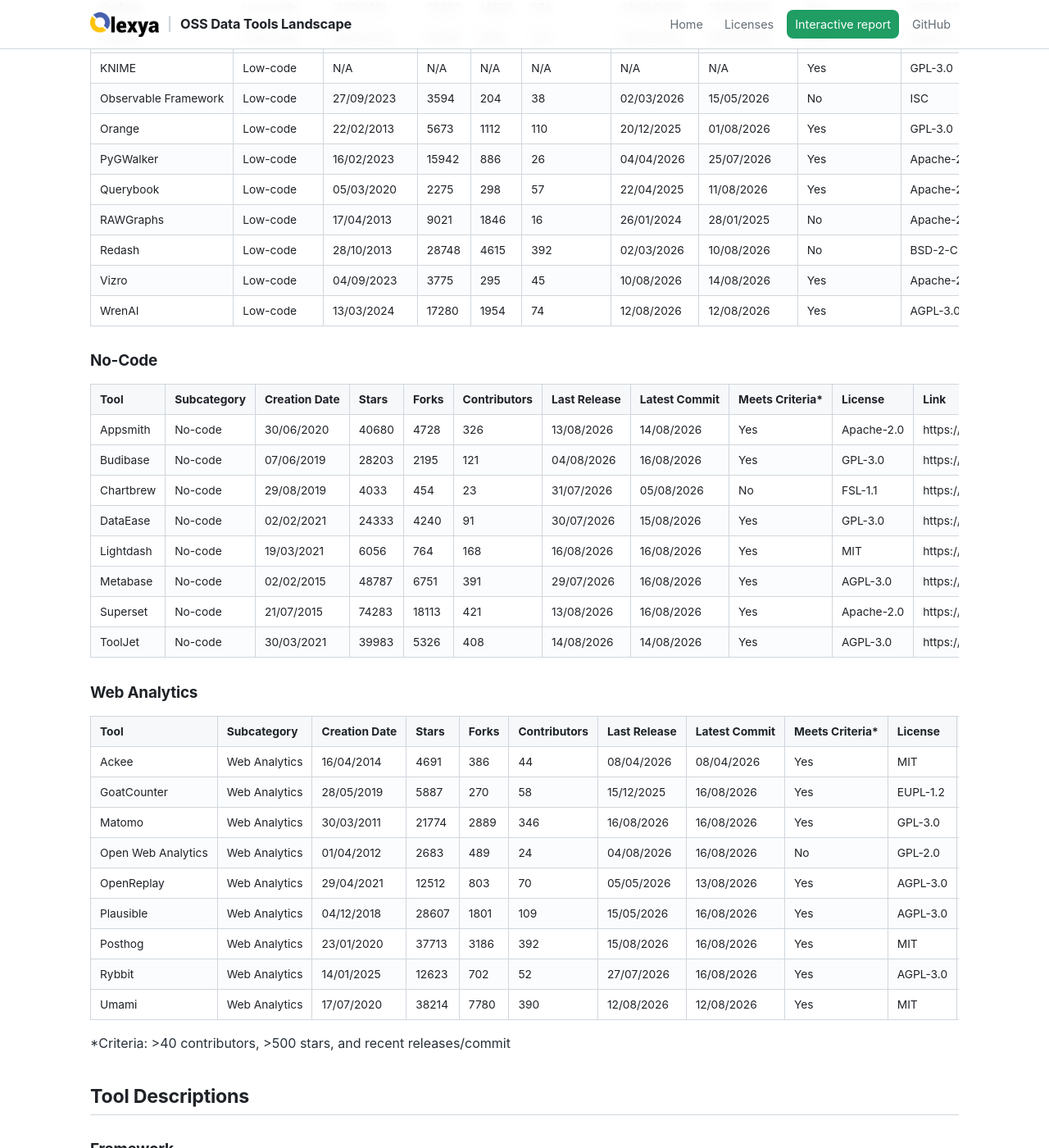
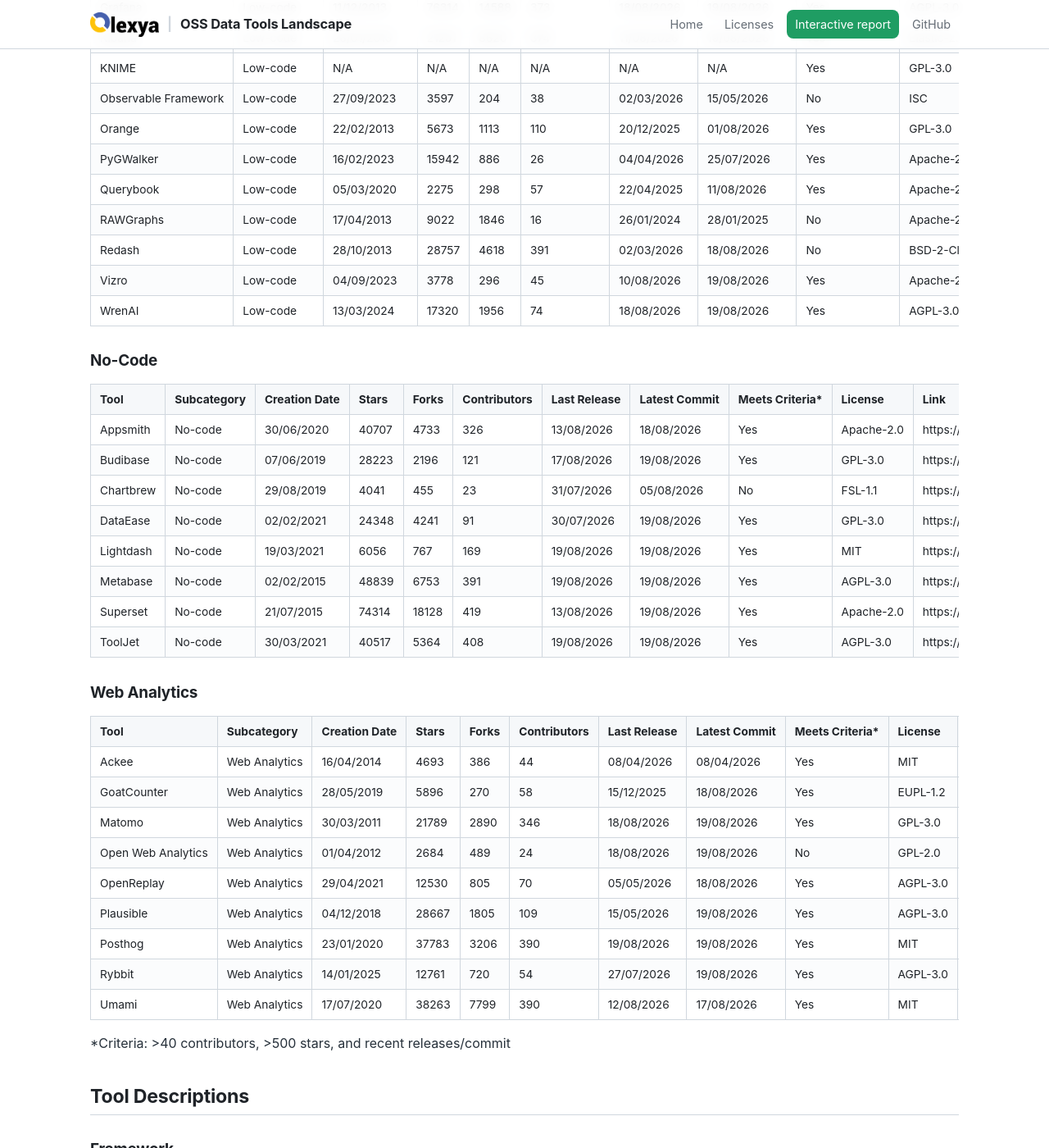
Before and after one commit to olexya/oss-data-tools-landscape, a Jekyll site: the page built from 04.analysis_and_output.md, in a window 1280 px wide and 1400 px high, scrolled down 2418 px. Shown: the whole window at 82% size. Built offline with Jekyll 4.4.1, drawn with Linux system fonts in a browser that asks for light colours; our own code applies the rules of GitHub Pages for plain Markdown files; some of the changed text lies outside the part shown.

Commit message:
Update tools inventory [automated]

```diff
--- a/04.analysis_and_output.md
+++ b/04.analysis_and_output.md
@@ -17,96 +17,96 @@ Here is a summary table of the main analysis and output tools we have identified
 
 | Tool | Subcategory | Creation Date | Stars | Forks | Contributors | Last Release | Latest Commit | Meets Criteria* | License | Link |
 |---|---|---|---|---|---|---|---|---|---|---|
-| AntV G2 | Framework | 26/05/2016 | 12594 | 1661 | 217 | 06/01/2026 | 15/07/2026 | Yes | MIT | https://github.com/antvis/G2 |
-| ApexCharts | Framework | 24/07/2018 | 15126 | 1374 | 229 | 16/08/2026 | 16/08/2026 | Yes | MIT | https://github.com/apexcharts/apexcharts.js |
-| Apache ECharts | Framework | 03/04/2013 | 67084 | 19809 | 273 | 19/05/2026 | 04/08/2026 | Yes | Apache-2.0 | https://github.com/apache/echarts |
-| Bokeh | Framework | 26/03/2012 | 20431 | 4263 | 388 | N/A | 14/08/2026 | Yes | BSD-3-Clause | https://github.com/bokeh/bokeh |
-| Chart JS | Framework | 17/03/2013 | 67645 | 11942 | 426 | 13/10/2025 | 27/05/2026 | Yes | MIT | https://github.com/chartjs/Chart.js |
-| Cube | Framework | 16/09/2018 | 20647 | 2113 | 366 | 16/08/2026 | 16/08/2026 | Yes | Apache-2.0 | https://github.com/cube-js/cube |
-| D3JS | Framework | 27/09/2010 | 113480 | 22677 | 136 | 12/03/2024 | 28/05/2026 | Yes | ISC | https://github.com/d3/d3 |
-| deck.gl | Framework | 15/12/2015 | 14422 | 2254 | 283 | 11/08/2026 | 16/08/2026 | Yes | MIT | https://github.com/visgl/deck.gl |
-| ggplot2 | Framework | 25/05/2008 | 6980 | 2129 | 346 | 22/04/2026 | 22/04/2026 | Yes | MIT | https://github.com/tidyverse/ggplot2 |
-| Great Tables | Framework | 06/05/2022 | 2716 | 128 | 34 | 27/07/2026 | 05/08/2026 | No | MIT | https://github.com/posit-dev/great-tables |
+| AntV G2 | Framework | 26/05/2016 | 12591 | 1660 | 217 | 06/01/2026 | 15/07/2026 | Yes | MIT | https://github.com/antvis/G2 |
+| ApexCharts | Framework | 24/07/2018 | 15128 | 1374 | 230 | 18/08/2026 | 18/08/2026 | Yes | MIT | https://github.com/apexcharts/apexcharts.js |
+| Apache ECharts | Framework | 03/04/2013 | 67095 | 19810 | 273 | 19/05/2026 | 04/08/2026 | Yes | Apache-2.0 | https://github.com/apache/echarts |
+| Bokeh | Framework | 26/03/2012 | 20433 | 4261 | 388 | N/A | 17/08/2026 | Yes | BSD-3-Clause | https://github.com/bokeh/bokeh |
+| Chart JS | Framework | 17/03/2013 | 67643 | 11942 | 426 | 13/10/2025 | 27/05/2026 | Yes | MIT | https://github.com/chartjs/Chart.js |
+| Cube | Framework | 16/09/2018 | 20663 | 2120 | 366 | 19/08/2026 | 19/08/2026 | Yes | Apache-2.0 | https://github.com/cube-js/cube |
+| D3JS | Framework | 27/09/2010 | 113500 | 22678 | 136 | 12/03/2024 | 28/05/2026 | Yes | ISC | https://github.com/d3/d3 |
+| deck.gl | Framework | 15/12/2015 | 14486 | 2256 | 283 | 11/08/2026 | 19/08/2026 | Yes | MIT | https://github.com/visgl/deck.gl |
+| ggplot2 | Framework | 25/05/2008 | 6982 | 2128 | 346 | 22/04/2026 | 22/04/2026 | Yes | MIT | https://github.com/tidyverse/ggplot2 |
+| Great Tables | Framework | 06/05/2022 | 2718 | 128 | 34 | 27/07/2026 | 05/08/2026 | No | MIT | https://github.com/posit-dev/great-tables |
 | Holoviz | Framework | 22/09/2017 | 915 | 127 | 24 | 22/03/2023 | 29/06/2026 | No | BSD-3-Clause | https://github.com/holoviz/holoviz |
-| kepler.gl | Framework | 28/02/2018 | 11970 | 1951 | 132 | 04/08/2026 | 16/08/2026 | Yes | MIT | https://github.com/keplergl/kepler.gl |
-| Lonboard | Framework | 31/08/2023 | 959 | 52 | 27 | 02/04/2026 | 03/08/2026 | No | MIT | https://github.com/developmentseed/lonboard |
-| Matplotlib | Framework | 19/02/2011 | 23082 | 8439 | 437 | 18/07/2026 | 16/08/2026 | Yes | Matplotlib | https://github.com/matplotlib/matplotlib |
+| kepler.gl | Framework | 28/02/2018 | 11978 | 1953 | 132 | 17/08/2026 | 19/08/2026 | Yes | MIT | https://github.com/keplergl/kepler.gl |
+| Lonboard | Framework | 31/08/2023 | 960 | 53 | 27 | 02/04/2026 | 03/08/2026 | No | MIT | https://github.com/developmentseed/lonboard |
+| Matplotlib | Framework | 19/02/2011 | 23092 | 8445 | 437 | 18/07/2026 | 19/08/2026 | Yes | Matplotlib | https://github.com/matplotlib/matplotlib |
 | Nivo | Framework | 16/04/2016 | 14085 | 1081 | 208 | 23/05/2025 | 21/07/2026 | Yes | MIT | https://github.com/plouc/nivo |
-| Perspective | Framework | 02/11/2017 | 11114 | 1332 | 88 | 10/08/2026 | 10/08/2026 | Yes | Apache-2.0 | https://github.com/finos/perspective |
-| Plotly | Framework | 21/11/2013 | 18741 | 2833 | 294 | 29/07/2026 | 07/08/2026 | Yes | MIT | https://github.com/plotly/plotly.py |
-| Plotnine | Framework | 24/04/2017 | 4759 | 252 | 99 | 14/08/2026 | 15/08/2026 | Yes | MIT | https://github.com/has2k1/plotnine |
-| Recharts | Framework | 07/08/2015 | 27506 | 1966 | 394 | 25/07/2026 | 16/08/2026 | Yes | MIT | https://github.com/recharts/recharts |
-| Seaborn | Framework | 18/06/2012 | 14004 | 2128 | 190 | 25/01/2024 | 06/07/2026 | Yes | BSD-3-Clause | https://github.com/mwaskom/seaborn |
-| Vega/Altair | Framework | 19/09/2015 | 10453 | 865 | 181 | 23/06/2026 | 16/08/2026 | Yes | BSD-3-Clause | https://github.com/vega/altair |
-| visx | Framework | 15/03/2017 | 21006 | 771 | 162 | 11/06/2026 | 22/06/2026 | Yes | MIT | https://github.com/airbnb/visx |
+| Perspective | Framework | 02/11/2017 | 11120 | 1332 | 88 | 10/08/2026 | 10/08/2026 | Yes | Apache-2.0 | https://github.com/finos/perspective |
+| Plotly | Framework | 21/11/2013 | 18748 | 2833 | 294 | 29/07/2026 | 07/08/2026 | Yes | MIT | https://github.com/plotly/plotly.py |
+| Plotnine | Framework | 24/04/2017 | 4757 | 252 | 99 | 14/08/2026 | 15/08/2026 | Yes | MIT | https://github.com/has2k1/plotnine |
+| Recharts | Framework | 07/08/2015 | 27509 | 1970 | 397 | 25/07/2026 | 19/08/2026 | Yes | MIT | https://github.com/recharts/recharts |
+| Seaborn | Framework | 18/06/2012 | 14000 | 2128 | 190 | 25/01/2024 | 06/07/2026 | Yes | BSD-3-Clause | https://github.com/mwaskom/seaborn |
+| Vega/Altair | Framework | 19/09/2015 | 10455 | 865 | 181 | 23/06/2026 | 16/08/2026 | Yes | BSD-3-Clause | https://github.com/vega/altair |
+| visx | Framework | 15/03/2017 | 21007 | 771 | 161 | 11/06/2026 | 22/06/2026 | Yes | MIT | https://github.com/airbnb/visx |
 
 ### High-Code
 
 | Tool | Subcategory | Creation Date | Stars | Forks | Contributors | Last Release | Latest Commit | Meets Criteria* | License | Link |
 |---|---|---|---|---|---|---|---|---|---|---|
-| Apache Zeppelin | High-code | 25/03/2015 | 6651 | 2832 | 338 | N/A | 16/08/2026 | Yes | Apache-2.0 | https://github.com/apache/zeppelin |
-| Gradio | High-code | 19/12/2018 | 43371 | 3574 | 466 | 12/08/2026 | 14/08/2026 | Yes | Apache-2.0 | https://github.com/gradio-app/gradio |
-| H2O Wave | High-code | 16/05/2020 | 4248 | 368 | 59 | 14/08/2026 | 14/08/2026 | Yes | Apache-2.0 | https://github.com/h2oai/wave |
-| Plotly Dash | High-code | 10/04/2015 | 24373 | 2315 | 188 | 21/07/2026 | 13/08/2026 | Yes | MIT | https://github.com/plotly/dash |
-| JupyterLab | High-code | 03/06/2016 | 15255 | 4061 | 364 | 10/08/2026 | 15/08/2026 | Yes | BSD-3-Clause | https://github.com/jupyterlab/jupyterlab |
-| Marimo | High-code | 14/08/2023 | 22352 | 1225 | 321 | 31/07/2026 | 14/08/2026 | Yes | Apache-2.0 | https://github.com/marimo-team/marimo |
-| NiceGUI | High-code | 07/05/2021 | 16128 | 938 | 212 | 12/08/2026 | 12/08/2026 | Yes | MIT | https://github.com/zauberzeug/nicegui |
-| Observable | High-code | 02/05/2017 | 1084 | 84 | 12 | 06/11/2024 | 08/05/2026 | No | ISC | https://github.com/observablehq/runtime |
-| Panel | High-code | 23/08/2018 | 5732 | 620 | 220 | 01/06/2026 | 14/08/2026 | Yes | BSD-3-Clause | https://github.com/holoviz/panel |
-| Py Shiny | High-code | 27/07/2021 | 1746 | 132 | 45 | 29/07/2026 | 13/08/2026 | Yes | MIT | https://github.com/posit-dev/py-shiny |
-| Quarto | High-code | 25/09/2020 | 5937 | 453 | 149 | 28/07/2026 | 10/08/2026 | Yes | MIT | https://github.com/quarto-dev/quarto-cli |
-| Reflex | High-code | 25/10/2022 | 28826 | 1768 | 207 | 14/08/2026 | 15/08/2026 | Yes | Apache-2.0 | https://github.com/reflex-dev/reflex |
-| Rill | High-code | 09/12/2021 | 2811 | 191 | 49 | 03/08/2026 | 16/08/2026 | Yes | Apache-2.0 | https://github.com/rilldata/rill |
-| Shiny (R) | High-code | 20/06/2012 | 5677 | 1890 | 91 | 22/06/2026 | 13/08/2026 | Yes | MIT | https://github.com/rstudio/shiny |
-| Solara | High-code | 09/03/2022 | 2168 | 197 | 48 | N/A | 16/08/2026 | Yes | MIT | https://github.com/widgetti/solara |
-| Streamlit | High-code | 24/08/2019 | 45556 | 4364 | 318 | 05/08/2026 | 14/08/2026 | Yes | Apache-2.0 | https://github.com/streamlit/streamlit |
-| Taipy | High-code | 18/02/2022 | 19427 | 1997 | 78 | 30/04/2026 | 07/05/2026 | Yes | Apache-2.0 | https://github.com/Avaiga/taipy |
-| Voila | High-code | 21/08/2018 | 5941 | 528 | 72 | 22/04/2026 | 12/06/2026 | Yes | BSD-3-Clause | https://github.com/voila-dashboards/voila |
+| Apache Zeppelin | High-code | 25/03/2015 | 6652 | 2832 | 338 | N/A | 19/08/2026 | Yes | Apache-2.0 | https://github.com/apache/zeppelin |
+| Gradio | High-code | 19/12/2018 | 43389 | 3576 | 466 | 19/08/2026 | 19/08/2026 | Yes | Apache-2.0 | https://github.com/gradio-app/gradio |
+| H2O Wave | High-code | 16/05/2020 | 4249 | 368 | 59 | 14/08/2026 | 14/08/2026 | Yes | Apache-2.0 | https://github.com/h2oai/wave |
+| Plotly Dash | High-code | 10/04/2015 | 24379 | 2317 | 188 | 21/07/2026 | 18/08/2026 | Yes | MIT | https://github.com/plotly/dash |
+| JupyterLab | High-code | 03/06/2016 | 15259 | 4066 | 364 | 10/08/2026 | 18/08/2026 | Yes | BSD-3-Clause | https://github.com/jupyterlab/jupyterlab |
+| Marimo | High-code | 14/08/2023 | 22400 | 1230 | 321 | 17/08/2026 | 19/08/2026 | Yes | Apache-2.0 | https://github.com/marimo-team/marimo |
+| NiceGUI | High-code | 07/05/2021 | 16145 | 939 | 213 | 12/08/2026 | 19/08/2026 | Yes | MIT | https://github.com/zauberzeug/nicegui |
+| Observable | High-code | 02/05/2017 | 1085 | 84 | 12 | 06/11/2024 | 08/05/2026 | No | ISC | https://github.com/observablehq/runtime |
+| Panel | High-code | 23/08/2018 | 5735 | 621 | 220 | 17/08/2026 | 18/08/2026 | Yes | BSD-3-Clause | https://github.com/holoviz/panel |
+| Py Shiny | High-code | 27/07/2021 | 1746 | 133 | 45 | 29/07/2026 | 18/08/2026 | Yes | MIT | https://github.com/posit-dev/py-shiny |
+| Quarto | High-code | 25/09/2020 | 5946 | 453 | 149 | 28/07/2026 | 10/08/2026 | Yes | MIT | https://github.com/quarto-dev/quarto-cli |
+| Reflex | High-code | 25/10/2022 | 28832 | 1769 | 207 | 19/08/2026 | 19/08/2026 | Yes | Apache-2.0 | https://github.com/reflex-dev/reflex |
+| Rill | High-code | 09/12/2021 | 2817 | 193 | 50 | 03/08/2026 | 19/08/2026 | Yes | Apache-2.0 | https://github.com/rilldata/rill |
+| Shiny (R) | High-code | 20/06/2012 | 5678 | 1890 | 91 | 22/06/2026 | 13/08/2026 | Yes | MIT | https://github.com/rstudio/shiny |
+| Solara | High-code | 09/03/2022 | 2168 | 197 | 48 | N/A | 19/08/2026 | Yes | MIT | https://github.com/widgetti/solara |
+| Streamlit | High-code | 24/08/2019 | 45574 | 4359 | 319 | 19/08/2026 | 19/08/2026 | Yes | Apache-2.0 | https://github.com/streamlit/streamlit |
+| Taipy | High-code | 18/02/2022 | 19428 | 1996 | 78 | 30/04/2026 | 07/05/2026 | Yes | Apache-2.0 | https://github.com/Avaiga/taipy |
+| Voila | High-code | 21/08/2018 | 5940 | 528 | 72 | 22/04/2026 | 12/06/2026 | Yes | BSD-3-Clause | https://github.com/voila-dashboards/voila |
 
 ### Low-Code
 
 | Tool | Subcategory | Creation Date | Stars | Forks | Contributors | Last Release | Latest Commit | Meets Criteria* | License | Link |
 |---|---|---|---|---|---|---|---|---|---|---|
-| Datasette | Low-code | 23/10/2017 | 11384 | 899 | 93 | 06/08/2026 | 10/08/2026 | Yes | Apache-2.0 | https://github.com/simonw/datasette |
-| Evidence | Low-code | 27/05/2021 | 6856 | 395 | 68 | 06/02/2026 | 18/02/2026 | Yes | MIT | https://github.com/evidence-dev/evidence |
-| Grafana | Low-code | 11/12/2013 | 76300 | 14562 | 374 | 07/08/2026 | 14/08/2026 | Yes | AGPL-3.0 | https://github.com/grafana/grafana |
-| Kibana | Low-code | 26/01/2013 | 21246 | 8616 | 374 | 11/08/2026 | 16/08/2026 | Yes | Elastic-2.0 | https://github.com/elastic/kibana |
+| Datasette | Low-code | 23/10/2017 | 11390 | 898 | 93 | 06/08/2026 | 10/08/2026 | Yes | Apache-2.0 | https://github.com/simonw/datasette |
+| Evidence | Low-code | 27/05/2021 | 6862 | 394 | 68 | 06/02/2026 | 18/02/2026 | Yes | MIT | https://github.com/evidence-dev/evidence |
+| Grafana | Low-code | 11/12/2013 | 76314 | 14588 | 373 | 18/08/2026 | 19/08/2026 | Yes | AGPL-3.0 | https://github.com/grafana/grafana |
+| Kibana | Low-code | 26/01/2013 | 21251 | 8620 | 374 | 11/08/2026 | 19/08/2026 | Yes | Elastic-2.0 | https://github.com/elastic/kibana |
 | KNIME | Low-code | N/A | N/A | N/A | N/A | N/A | N/A | Yes | GPL-3.0 | https://github.com/knime/knime-core |
-| Observable Framework | Low-code | 27/09/2023 | 3594 | 204 | 38 | 02/03/2026 | 15/05/2026 | No | ISC | https://github.com/observablehq/framework |
-| Orange | Low-code | 22/02/2013 | 5673 | 1112 | 110 | 20/12/2025 | 01/08/2026 | Yes | GPL-3.0 | https://github.com/biolab/orange3 |
+| Observable Framework | Low-code | 27/09/2023 | 3597 | 204 | 38 | 02/03/2026 | 15/05/2026 | No | ISC | https://github.com/observablehq/framework |
+| Orange | Low-code | 22/02/2013 | 5673 | 1113 | 110 | 20/12/2025 | 01/08/2026 | Yes | GPL-3.0 | https://github.com/biolab/orange3 |
 | PyGWalker | Low-code | 16/02/2023 | 15942 | 886 | 26 | 04/04/2026 | 25/07/2026 | Yes | Apache-2.0 | https://github.com/Kanaries/pygwalker |
 | Querybook | Low-code | 05/03/2020 | 2275 | 298 | 57 | 22/04/2025 | 11/08/2026 | Yes | Apache-2.0 | https://github.com/pinterest/querybook |
-| RAWGraphs | Low-code | 17/04/2013 | 9021 | 1846 | 16 | 26/01/2024 | 28/01/2025 | No | Apache-2.0 | https://github.com/rawgraphs/rawgraphs-app |
-| Redash | Low-code | 28/10/2013 | 28748 | 4615 | 392 | 02/03/2026 | 10/08/2026 | No | BSD-2-Clause | https://github.com/getredash/redash |
-| Vizro | Low-code | 04/09/2023 | 3775 | 295 | 45 | 10/08/2026 | 14/08/2026 | Yes | Apache-2.0 | https://github.com/mckinsey/vizro |
-| WrenAI | Low-code | 13/03/2024 | 17280 | 1954 | 74 | 12/08/2026 | 12/08/2026 | Yes | AGPL-3.0 | https://github.com/Canner/WrenAI |
+| RAWGraphs | Low-code | 17/04/2013 | 9022 | 1846 | 16 | 26/01/2024 | 28/01/2025 | No | Apache-2.0 | https://github.com/rawgraphs/rawgraphs-app |
+| Redash | Low-code | 28/10/2013 | 28757 | 4618 | 391 | 02/03/2026 | 18/08/2026 | No | BSD-2-Clause | https://github.com/getredash/redash |
+| Vizro | Low-code | 04/09/2023 | 3778 | 296 | 45 | 10/08/2026 | 19/08/2026 | Yes | Apache-2.0 | https://github.com/mckinsey/vizro |
+| WrenAI | Low-code | 13/03/2024 | 17320 | 1956 | 74 | 18/08/2026 | 19/08/2026 | Yes | AGPL-3.0 | https://github.com/Canner/WrenAI |
 
 ### No-Code
 
 | Tool | Subcategory | Creation Date | Stars | Forks | Contributors | Last Release | Latest Commit | Meets Criteria* | License | Link |
 |---|---|---|---|---|---|---|---|---|---|---|
-| Appsmith | No-code | 30/06/2020 | 40680 | 4728 | 326 | 13/08/2026 | 14/08/2026 | Yes | Apache-2.0 | https://github.com/appsmithorg/appsmith |
-| Budibase | No-code | 07/06/2019 | 28203 | 2195 | 121 | 04/08/2026 | 16/08/2026 | Yes | GPL-3.0 | https://github.com/Budibase/budibase |
-| Chartbrew | No-code | 29/08/2019 | 4033 | 454 | 23 | 31/07/2026 | 05/08/2026 | No | FSL-1.1 | https://github.com/chartbrew/chartbrew |
-| DataEase | No-code | 02/02/2021 | 24333 | 4240 | 91 | 30/07/2026 | 15/08/2026 | Yes | GPL-3.0 | https://github.com/dataease/dataease |
-| Lightdash | No-code | 19/03/2021 | 6056 | 764 | 168 | 16/08/2026 | 16/08/2026 | Yes | MIT | https://github.com/lightdash/lightdash |
-| Metabase | No-code | 02/02/2015 | 48787 | 6751 | 391 | 29/07/2026 | 16/08/2026 | Yes | AGPL-3.0 | https://github.com/metabase/metabase |
-| Superset | No-code | 21/07/2015 | 74283 | 18113 | 421 | 13/08/2026 | 16/08/2026 | Yes | Apache-2.0 | https://github.com/apache/superset |
-| ToolJet | No-code | 30/03/2021 | 39983 | 5326 | 408 | 14/08/2026 | 14/08/2026 | Yes | AGPL-3.0 | https://github.com/ToolJet/ToolJet |
+| Appsmith | No-code | 30/06/2020 | 40707 | 4733 | 326 | 13/08/2026 | 18/08/2026 | Yes | Apache-2.0 | https://github.com/appsmithorg/appsmith |
+| Budibase | No-code | 07/06/2019 | 28223 | 2196 | 121 | 17/08/2026 | 19/08/2026 | Yes | GPL-3.0 | https://github.com/Budibase/budibase |
+| Chartbrew | No-code | 29/08/2019 | 4041 | 455 | 23 | 31/07/2026 | 05/08/2026 | No | FSL-1.1 | https://github.com/chartbrew/chartbrew |
+| DataEase | No-code | 02/02/2021 | 24348 | 4241 | 91 | 30/07/2026 | 19/08/2026 | Yes | GPL-3.0 | https://github.com/dataease/dataease |
+| Lightdash | No-code | 19/03/2021 | 6056 | 767 | 169 | 19/08/2026 | 19/08/2026 | Yes | MIT | https://github.com/lightdash/lightdash |
+| Metabase | No-code | 02/02/2015 | 48839 | 6753 | 391 | 19/08/2026 | 19/08/2026 | Yes | AGPL-3.0 | https://github.com/metabase/metabase |
+| Superset | No-code | 21/07/2015 | 74314 | 18128 | 419 | 13/08/2026 | 19/08/2026 | Yes | Apache-2.0 | https://github.com/apache/superset |
+| ToolJet | No-code | 30/03/2021 | 40517 | 5364 | 408 | 19/08/2026 | 19/08/2026 | Yes | AGPL-3.0 | https://github.com/ToolJet/ToolJet |
 
 ### Web Analytics
 
 | Tool | Subcategory | Creation Date | Stars | Forks | Contributors | Last Release | Latest Commit | Meets Criteria* | License | Link |
 |---|---|---|---|---|---|---|---|---|---|---|
-| Ackee | Web Analytics | 16/04/2014 | 4691 | 386 | 44 | 08/04/2026 | 08/04/2026 | Yes | MIT | https://github.com/electerious/Ackee |
-| GoatCounter | Web Analytics | 28/05/2019 | 5887 | 270 | 58 | 15/12/2025 | 16/08/2026 | Yes | EUPL-1.2 | https://github.com/arp242/goatcounter |
-| Matomo | Web Analytics | 30/03/2011 | 21774 | 2889 | 346 | 16/08/2026 | 16/08/2026 | Yes | GPL-3.0 | https://github.com/matomo-org/matomo |
-| Open Web Analytics | Web Analytics | 01/04/2012 | 2683 | 489 | 24 | 04/08/2026 | 16/08/2026 | No | GPL-2.0 | https://github.com/Open-Web-Analytics/Open-Web-Analytics |
-| OpenReplay | Web Analytics | 29/04/2021 | 12512 | 803 | 70 | 05/05/2026 | 13/08/2026 | Yes | AGPL-3.0 | https://github.com/openreplay/openreplay |
-| Plausible | Web Analytics | 04/12/2018 | 28607 | 1801 | 109 | 15/05/2026 | 16/08/2026 | Yes | AGPL-3.0 | https://github.com/plausible/analytics |
-| Posthog | Web Analytics | 23/01/2020 | 37713 | 3186 | 392 | 15/08/2026 | 16/08/2026 | Yes | MIT | https://github.com/PostHog/posthog |
-| Rybbit | Web Analytics | 14/01/2025 | 12623 | 702 | 52 | 27/07/2026 | 16/08/2026 | Yes | AGPL-3.0 | https://github.com/rybbit-io/rybbit |
-| Umami | Web Analytics | 17/07/2020 | 38214 | 7780 | 390 | 12/08/2026 | 12/08/2026 | Yes | MIT | https://github.com/umami-software/umami |
+| Ackee | Web Analytics | 16/04/2014 | 4693 | 386 | 44 | 08/04/2026 | 08/04/2026 | Yes | MIT | https://github.com/electerious/Ackee |
+| GoatCounter | Web Analytics | 28/05/2019 | 5896 | 270 | 58 | 15/12/2025 | 18/08/2026 | Yes | EUPL-1.2 | https://github.com/arp242/goatcounter |
+| Matomo | Web Analytics | 30/03/2011 | 21789 | 2890 | 346 | 18/08/2026 | 19/08/2026 | Yes | GPL-3.0 | https://github.com/matomo-org/matomo |
+| Open Web Analytics | Web Analytics | 01/04/2012 | 2684 | 489 | 24 | 18/08/2026 | 19/08/2026 | No | GPL-2.0 | https://github.com/Open-Web-Analytics/Open-Web-Analytics |
+| OpenReplay | Web Analytics | 29/04/2021 | 12530 | 805 | 70 | 05/05/2026 | 18/08/2026 | Yes | AGPL-3.0 | https://github.com/openreplay/openreplay |
+| Plausible | Web Analytics | 04/12/2018 | 28667 | 1805 | 109 | 15/05/2026 | 19/08/2026 | Yes | AGPL-3.0 | https://github.com/plausible/analytics |
+| Posthog | Web Analytics | 23/01/2020 | 37783 | 3206 | 390 | 19/08/2026 | 19/08/2026 | Yes | MIT | https://github.com/PostHog/posthog |
+| Rybbit | Web Analytics | 14/01/2025 | 12761 | 720 | 54 | 27/07/2026 | 19/08/2026 | Yes | AGPL-3.0 | https://github.com/rybbit-io/rybbit |
+| Umami | Web Analytics | 17/07/2020 | 38263 | 7799 | 390 | 12/08/2026 | 17/08/2026 | Yes | MIT | https://github.com/umami-software/umami |
 
 *Criteria: >40 contributors, >500 stars, and recent releases/commit
 
```
Also changed, not shown: 01.ingestion_and_transport.md (+37 -37 lines), 02.storage.md (+33 -33 lines), 03.query_and_processing.md (+48 -48 lines), 05.platform_management.md (+46 -46 lines).
